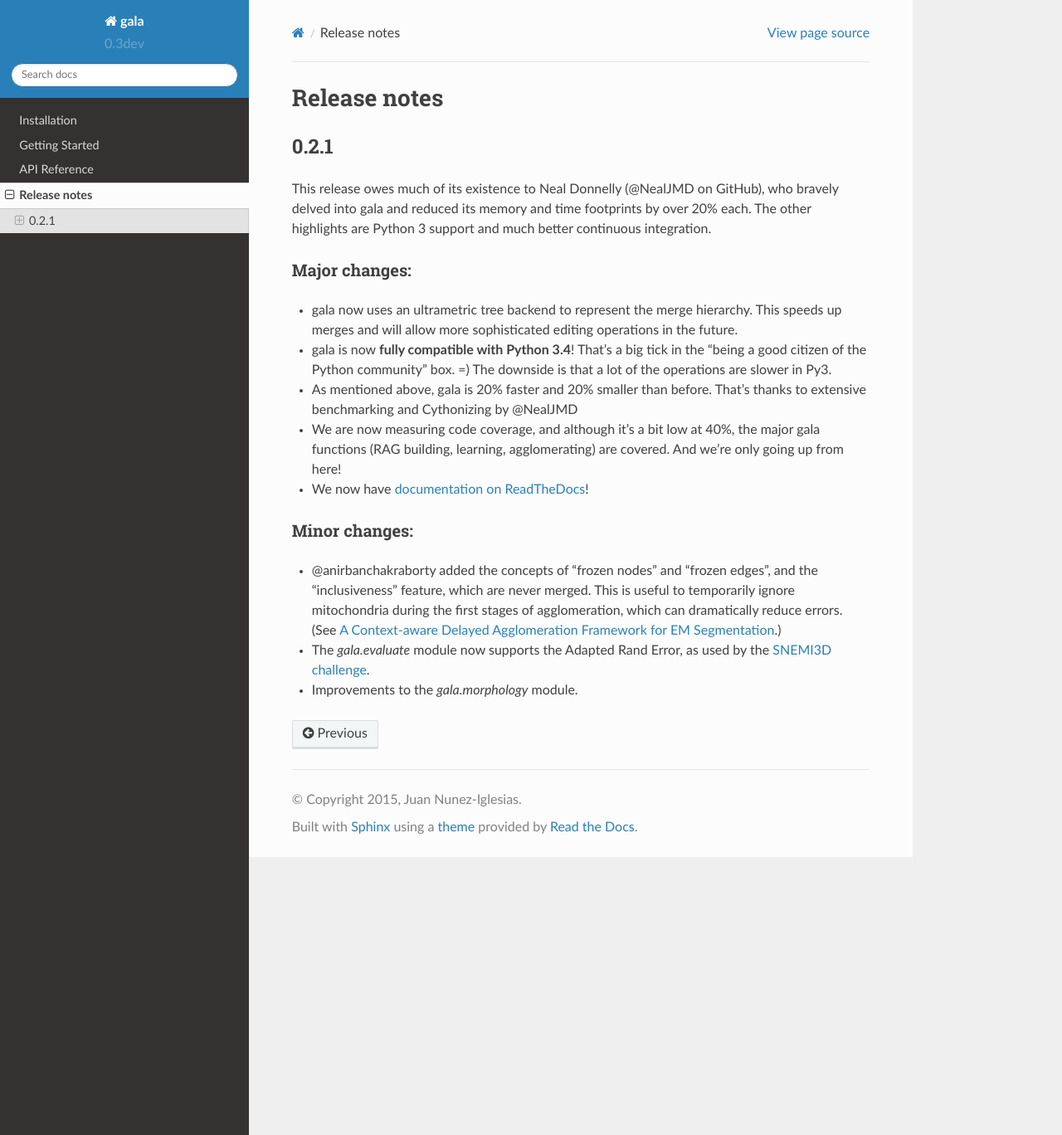
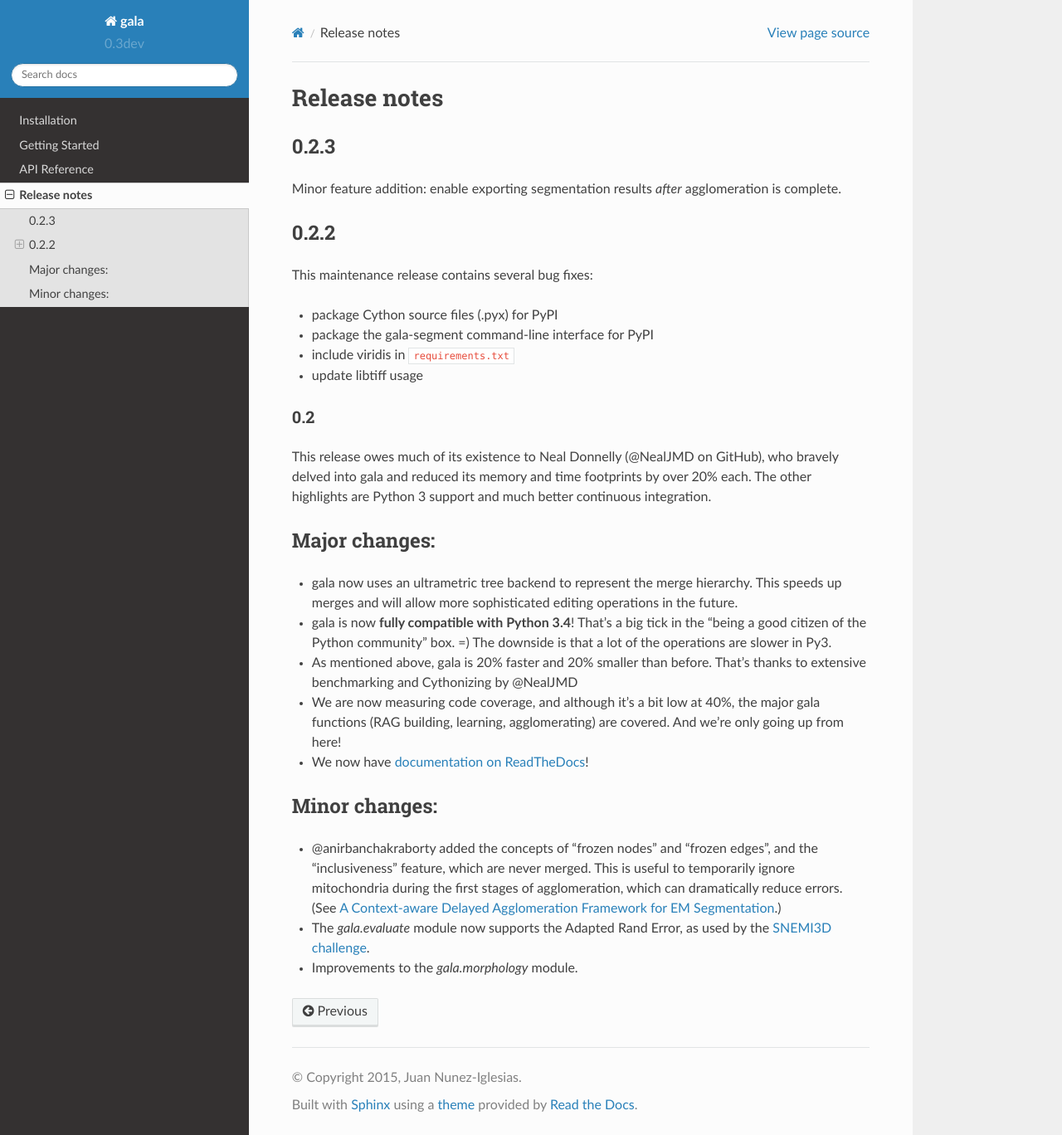
Before and after one commit to janelia-flyem/gala, a Sphinx documentation site: the page built from doc/release-notes.rst, in a window 1280 px wide and 1368 px high. Shown: the whole window at 83% size. Built offline with Sphinx 7.4.7 and the Read the Docs theme 2.0.0, drawn with Linux system fonts in a browser that asks for light colours.

Commit message:
Add sections to release notes
Conflicts:
	doc/release-notes.rst

```diff
--- a/doc/release-notes.rst
+++ b/doc/release-notes.rst
@@ -2,8 +2,24 @@
 Release notes
 =============
 
-0.2.1
-=====
+0.2.3
+-----
+
+Minor feature addition: enable exporting segmentation results *after*
+agglomeration is complete.
+
+0.2.2
+-----
+
+This maintenance release contains several bug fixes:
+
+- package Cython source files (.pyx) for PyPI
+- package the gala-segment command-line interface for PyPI
+- include viridis in ``requirements.txt``
+- update libtiff usage
+
+0.2
+===
 
 This release owes much of its existence to Neal Donnelly (@NealJMD on GitHub),
 who bravely delved into gala and reduced its memory and time footprints by
```
